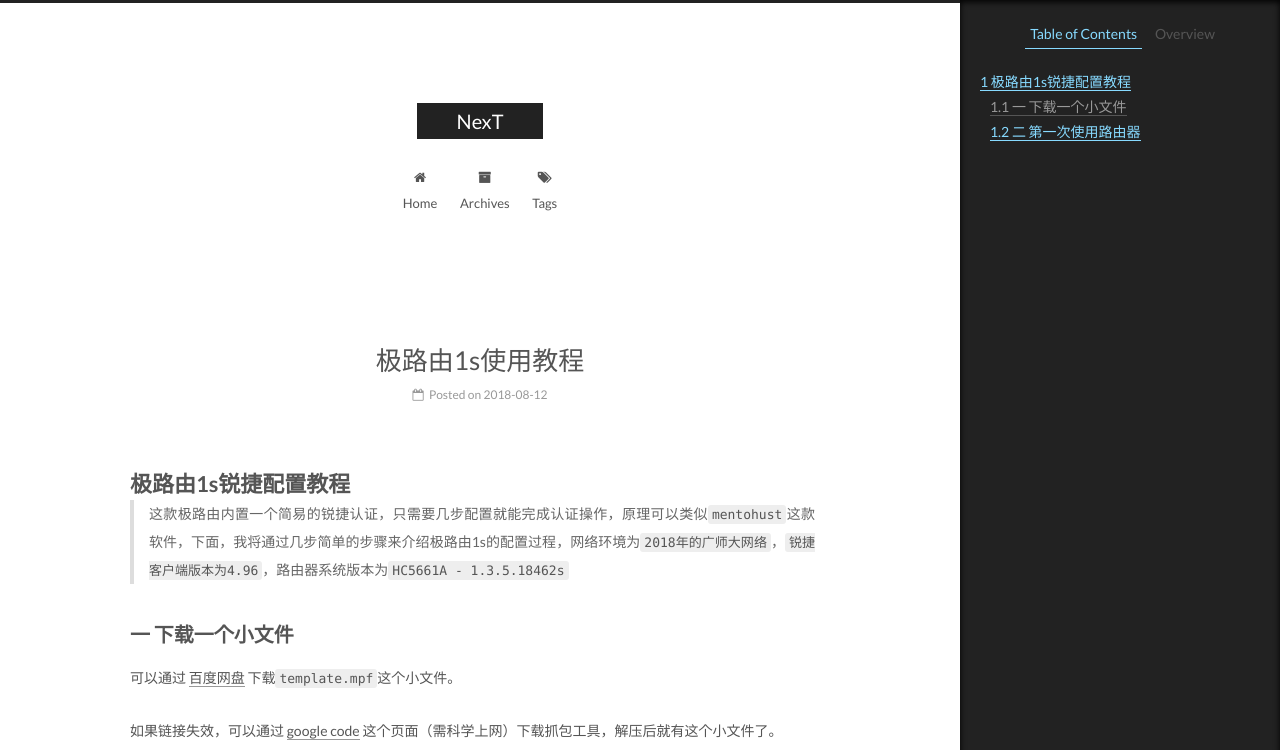
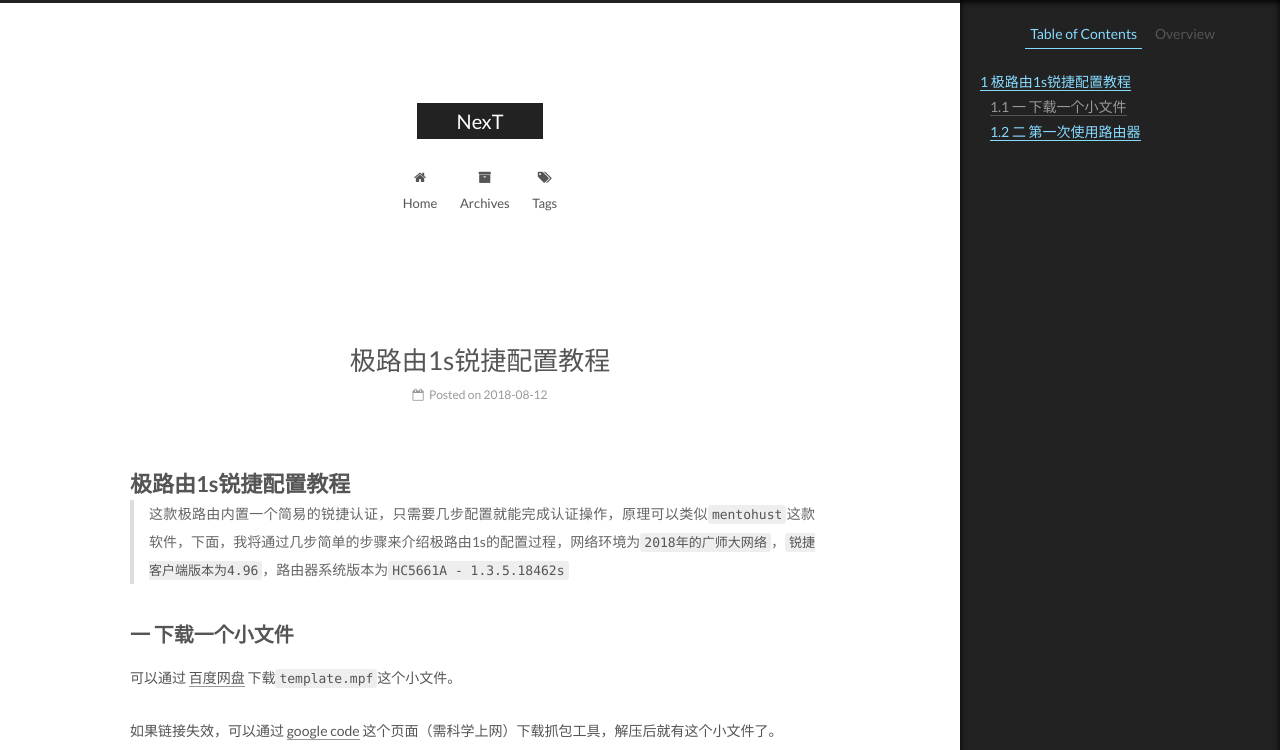
Before and after one commit to iAoe444/iAoe444.github.io, a Jekyll site: the page built from _posts/2018-08-12-极路由1s使用教程.md, in a window 1280 px wide, cut to the strip 0-750 px from the top of the page. Built offline with Jekyll 4.4.1, drawn with Linux system fonts in a browser that asks for light colours.

Commit message:
极路由1s锐捷配置教程beta1

```diff
--- a/_posts/2018-08-12-极路由1s使用教程.md
+++ b/_posts/2018-08-12-极路由1s使用教程.md
@@ -1,3 +1,10 @@
+---
+title: 极路由1s锐捷配置教程
+description:
+ - tutorial
+tags:
+---
+
 # 极路由1s锐捷配置教程
 
 >这款极路由内置一个简易的锐捷认证，只需要几步配置就能完成认证操作，原理可以类似`mentohust`这款软件，下面，我将通过几步简单的步骤来介绍极路由1s的配置过程，网络环境为`2018年的广师大网络`，`锐捷客户端版本为4.96`，路由器系统版本为`HC5661A - 1.3.5.18462s `
```
